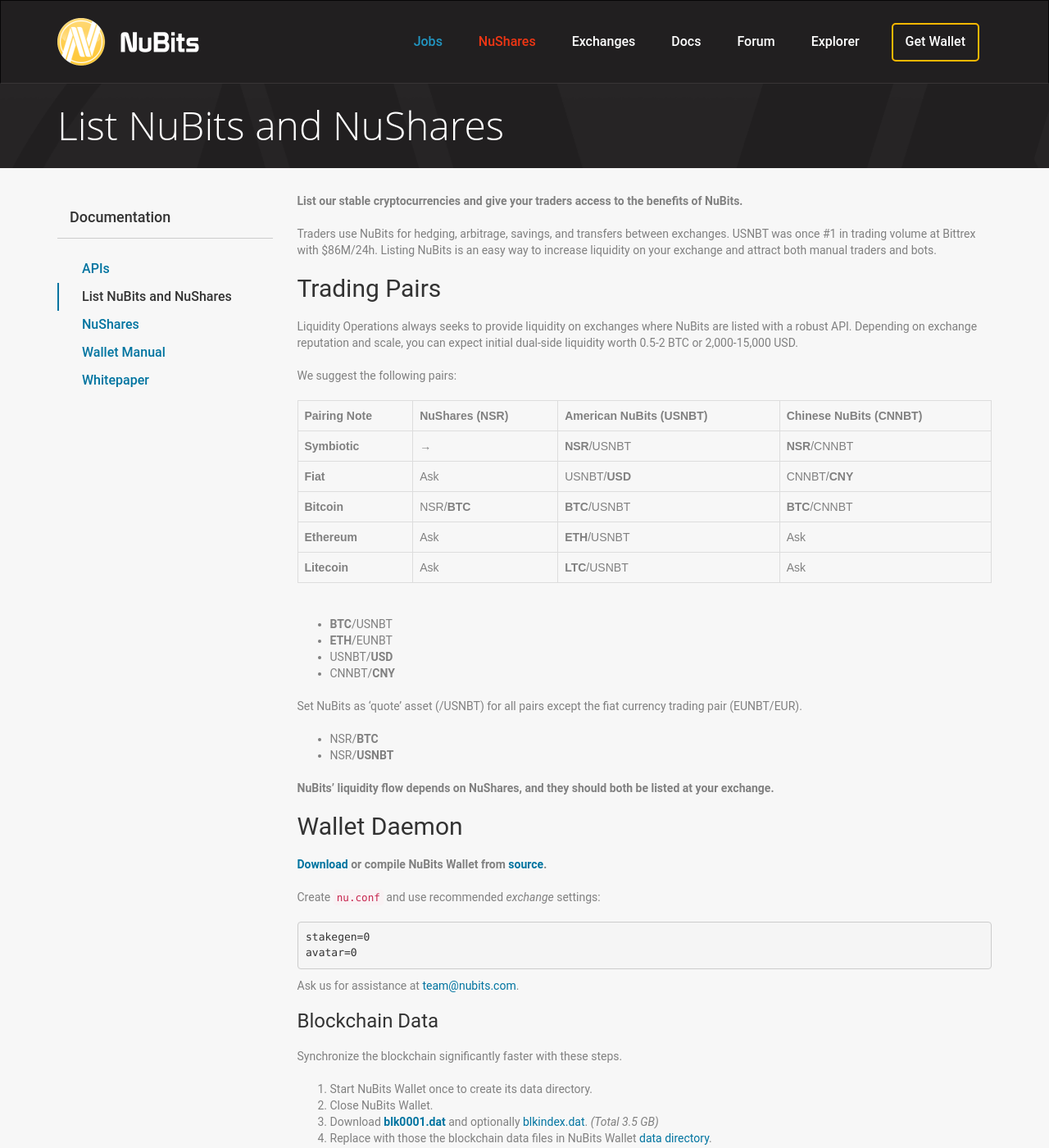
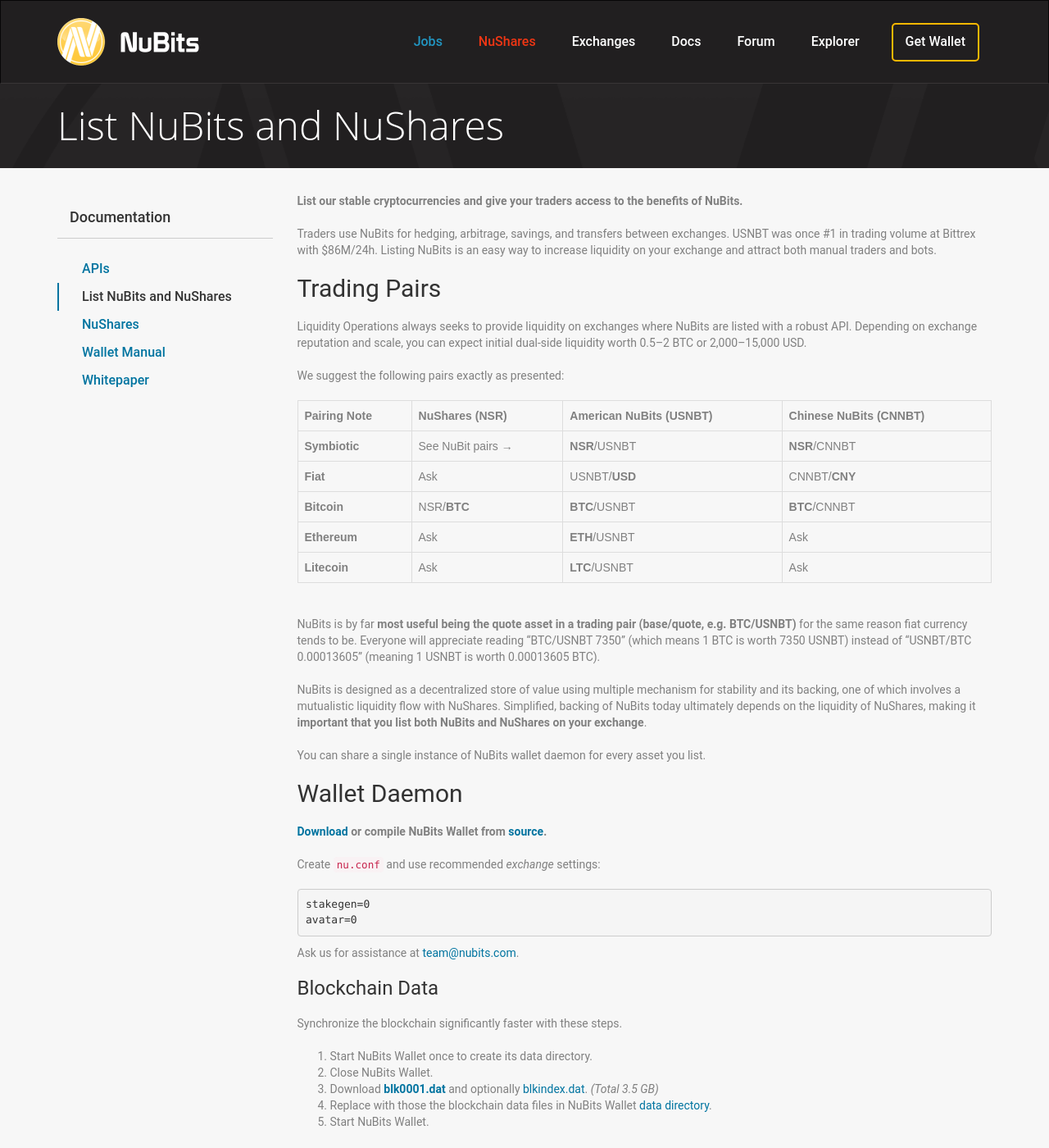
Before and after one commit to NuNetwork/nunetwork.github.io, a Jekyll site: the page built from _pages/listing.md, in a window 1280 px wide and 1400 px high. Shown: the whole window at 82% size. Built offline with Jekyll 4.4.1, drawn with Linux system fonts in a browser that asks for light colours.

Commit message:
Update listing.md

```diff
--- a/_pages/listing.md
+++ b/_pages/listing.md
@@ -13,30 +13,25 @@
 
 ## Trading Pairs
 
-Liquidity Operations always seeks to provide liquidity on exchanges where NuBits are listed with a robust API. Depending on exchange reputation and scale, you can expect initial dual-side liquidity worth 0.5-2 BTC or 2,000-15,000 USD.
+Liquidity Operations always seeks to provide liquidity on exchanges where NuBits are listed with a robust API. Depending on exchange reputation and scale, you can expect initial dual-side liquidity worth 0.5–2 BTC or 2,000–15,000 USD.
 
-We suggest the following pairs:
+We suggest the following pairs exactly as presented:
 
 Pairing Note | NuShares (NSR) | American NuBits (USNBT) | Chinese NuBits (CNNBT)
 |:--|:--|:--|:--
-Symbiotic|→|**NSR**/USNBT|**NSR**/CNNBT
+Symbiotic|See NuBit pairs →|**NSR**/USNBT|**NSR**/CNNBT
 Fiat|Ask|USNBT/**USD**|CNNBT/**CNY**
 Bitcoin|NSR/**BTC**|**BTC**/USNBT|**BTC**/CNNBT
 Ethereum|Ask|**ETH**/USNBT|Ask
 Litecoin|Ask|**LTC**/USNBT|Ask
 
 <br>
-- **BTC**/USNBT
-- **ETH**/EUNBT
-- USNBT/**USD**
-- CNNBT/**CNY**
 
-Set NuBits as ‘quote’ asset (/USNBT) for all pairs except the fiat currency trading pair (EUNBT/EUR).
+NuBits is by far **most useful being the quote asset in a trading pair (base/quote, e.g. BTC/USNBT)** for the same reason fiat currency tends to be. Everyone will appreciate reading “BTC/USNBT 7350” (which means 1 BTC is worth 7350 USNBT) instead of “USNBT/BTC 0.00013605” (meaning 1 USNBT is worth 0.00013605 BTC).
 
-- NSR/**BTC**
-- NSR/**USNBT**
+NuBits is designed as a decentralized store of value using multiple mechanism for stability and its backing, one of which involves a mutualistic liquidity flow with NuShares. Simplified, backing of NuBits today ultimately depends on the liquidity of NuShares, making it **important that you list both NuBits and NuShares on your exchange**.
 
-**NuBits' liquidity flow depends on NuShares, and they should both be listed at your exchange.**
+You can share a single instance of NuBits wallet daemon for every asset you list.
 
 ## Wallet Daemon
 
```
